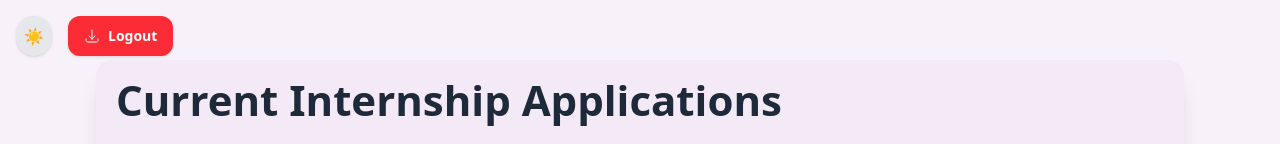
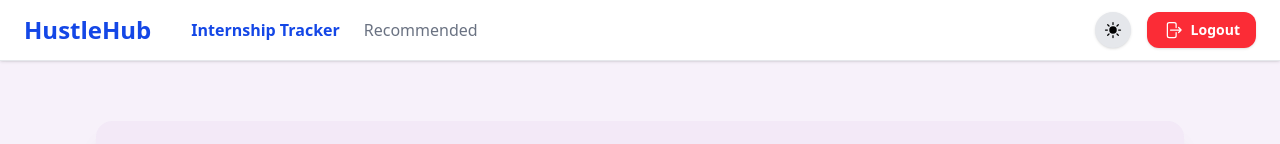
Before and after one commit to javiertay/SummerBuild2025, a React (Vite) app in the folder client/: page /dashboard in a window 1280 px wide. Shown: the top 144 px of the page. Built offline with nearby package versions, Linux system fonts and the light colour scheme; no server answers; sample sign-in values are in the browser's storage.

Commit message:
Navbar but dark mode still not fixed

```diff
--- /dev/null
+++ b/client/src/components/NavBar.jsx
@@ -0,0 +1,59 @@
+import { Link, useLocation } from "react-router-dom";
+import { ArrowRightOnRectangleIcon } from "@heroicons/react/24/outline";
+import { SunIcon, MoonIcon } from "@heroicons/react/24/solid";
+
+const Navbar = ({ isDark, toggleDarkMode, handleLogout }) => {
+  const location = useLocation();
+
+  const isActive = (path) =>
+    location.pathname === path
+      ? "text-blue-700 font-semibold"
+      : "text-gray-500 hover:text-blue-700";
+
+  return (
+    <nav
+      className={`w-full z-50 sticky top-0 border-b py-3 px-6 shadow-sm flex justify-between items-center
+        ${isDark ? "bg-[#1e1e1e] border-gray-700" : "bg-white border-gray-200"}
+      `}
+    >
+      {/* Left: Brand + Nav Links */}
+      <div className="flex items-center gap-10">
+        <h1 className="text-2xl font-extrabold text-blue-700">HustleHub</h1>
+        <div className="hidden md:flex gap-6 text-sm sm:text-base">
+          <Link to="/dashboard" className={isActive("/dashboard")}>
+            Internship Tracker
+          </Link>
+          <Link to="/recommended" className={isActive("/recommended")}>
+            Recommended
+          </Link>
+        </div>
+      </div>
+
+      {/* Right: Dark mode & Logout */}
+      <div className="flex items-center gap-4">
+        <button
+          onClick={toggleDarkMode}
+          className={`p-2 rounded-full shadow transition-colors ${
+            isDark ? "bg-gray-700 text-white" : "bg-gray-200 text-black"
+          }`}
+        >
+          {isDark ? <MoonIcon className="w-5 h-5" /> : <SunIcon className="w-5 h-5" />}
+        </button>
+
+        <button
+          onClick={handleLogout}
+          className={`flex items-center gap-2 px-4 py-2 text-sm font-semibold rounded-xl shadow transition-all duration-200
+            ${isDark
+              ? "bg-red-600 text-white hover:bg-red-700"
+              : "bg-red-500 text-white hover:bg-red-600"}
+          `}
+        >
+          <ArrowRightOnRectangleIcon className="w-5 h-5" />
+          Logout
+        </button>
+      </div>
+    </nav>
+  );
+};
+
+export default Navbar;
--- a/client/src/pages/MainTable.jsx
+++ b/client/src/pages/MainTable.jsx
@@ -17,6 +17,7 @@ import useDarkMode from "../hooks/useDarkMode";
 import { getInternship } from "../api/index.js";
 import { toast } from "react-toastify"
 import { createInternship } from "../api/index";
+import Navbar from "../components/Navbar";
 
 const InternshipTable = () => {
     const [isDark, setIsDark] = useDarkMode();
@@ -183,35 +184,18 @@ const InternshipTable = () => {
   }
 };
     return (
-    <motion.div
+      <>
+      <Navbar isDark={isDark} toggleDarkMode={() => setIsDark(!isDark)} handleLogout={handleLogout} />
+
+      <motion.div
         initial={{ opacity: 0, y: 30 }}
         animate={{ opacity: 1, y: 0 }}
         exit={{ opacity: 0, y: -30 }}
         transition={{ duration: 0.4 }}
         className={`relative min-h-screen flex items-center justify-center p-4 transition-colors ${isDark? "bg-[#333333]" : "bg-[rgba(236,219,243,0.4)]"}`}
     >
-      {/* button to toggle between dark & light mode */}
-      <div className ="absolute top-4 left-4 z-50 flex gap-4">
-        {/* Dark mode toggle */}
-        <button
-          onClick={() => setIsDark(!isDark)}
-          className={`p-2 rounded-full shadow transition-colors ${isDark ? "bg-gray-700" : "bg-gray-200"}`}
-        >{isDark ? "🌙 " : "☀️"}
-        </button>
 
-        {/* Logout button */}
-        <button
-          onClick={handleLogout}
-          className={`flex items-center justify-center gap-2 px-4 py-2 text-sm font-semibold rounded-xl shadow transition-all duration-200
-            ${isDark
-            ? "bg-red-600 text-white hover:bg-red-700 active:scale-95"
-            : "bg-red-500 text-white hover:bg-red-600 active:scale-95"}
-          `}
-      >
-            <ArrowDownTrayIcon className="w-4 h-4" />
-            Logout
-          </button>
-      </div>
+
 
       <div className={`w-[85vw] h-[85vh] rounded-2xl shadow-xl px-5 py-1 overflow-auto flex flex-col transition-colors ${isDark? "bg-[#2b2b2b]" : "bg-[rgba(236,219,243,0.4)]"}`}>
         <div className="flex justify-between items-center mb-1">
@@ -478,6 +462,8 @@ const InternshipTable = () => {
 
       </div>
     </motion.div>
+      </>
+
   );
 };
 
--- a/client/src/pages/Recommended.jsx
+++ b/client/src/pages/Recommended.jsx
@@ -1,10 +1,15 @@
 import { Link } from "react-router-dom";
 import { motion } from "framer-motion";
-import ShopeeLogo from '../assets/shopee logo.png'
-import GrabLogo from '../assets/grablogo.svg'
-import GoogleLogo from '../assets/google logo.webp'
-import SeaLogo from '../assets/seagroup.png'
-import BytedanceLogo from '../assets/bytedance.png'
+import ShopeeLogo from "../assets/shopee logo.png";
+import GrabLogo from "../assets/grablogo.svg";
+import GoogleLogo from "../assets/google logo.webp";
+import SeaLogo from "../assets/seagroup.png";
+import BytedanceLogo from "../assets/bytedance.png";
+import { useState } from "react";
+import { useNavigate } from "react-router-dom";
+import { toast } from "react-toastify";
+import useDarkMode from "../hooks/useDarkMode";
+import Navbar from "../components/Navbar";
 
 import {
   LineChart,
@@ -33,7 +38,15 @@ const roleBreakdown = [
   { name: "UX", value: 6 },
 ];
 
-const keywordCloud = ["React", "JavaScript", "TypeScript", "Next.js", "Tailwind CSS", "Redux", "Figma"];
+const keywordCloud = [
+  "React",
+  "JavaScript",
+  "TypeScript",
+  "Next.js",
+  "Tailwind CSS",
+  "Redux",
+  "Figma",
+];
 const matchScore = 82;
 
 const mockJobs = [
@@ -82,7 +95,23 @@ const mockJobs = [
 const COLORS = ["#3B82F6", "#60A5FA", "#93C5FD", "#BFDBFE"];
 
 const Recommended = () => {
+  const [isDark, setisDark] = useDarkMode();
+  const navigate = useNavigate();
+
+  const handleLogout = () => {
+    localStorage.removeItem("profile");
+    sessionStorage.removeItem("profile");
+    navigate("/login");
+    toast.success("Successfully logged out");
+  };
   return (
+    <>
+      <Navbar
+        isDark={isDark}
+        toggleDarkMode={() => setIsDark(!isDark)}
+        handleLogout={handleLogout}
+      />
+
       <motion.div
         initial={{ opacity: 0, y: 30 }}
         animate={{ opacity: 1, y: 0 }}
@@ -92,9 +121,12 @@ const Recommended = () => {
       >
         {/* Heading */}
         <div className="mb-6">
-        <h2 className="text-4xl font-extrabold text-blue-700 mb-2">Recommended Listings
+          <h2 className="text-4xl font-extrabold text-blue-700 mb-2">
+            Recommended Listings
           </h2>
-        <p className="text-gray-600 text-lg">Based on your internship applications, we’ve curated job suggestions tailored to your interests.
+          <p className="text-gray-600 text-lg">
+            Based on your internship applications, we’ve curated job suggestions
+            tailored to your interests.
           </p>
         </div>
 
@@ -102,13 +134,14 @@ const Recommended = () => {
         <div className="grid grid-cols-1 lg:grid-cols-2 gap-6 mb-10">
           {/* Application Activity */}
           <div className="bg-white rounded-xl shadow-sm border p-5 h-full">
-          <h4 className="font-semibold text-gray-700 mb-3 text-lg">Application Activity
+            <h4 className="font-semibold text-gray-700 mb-3 text-lg">
+              Application Activity
             </h4>
             <ResponsiveContainer width="100%" height={200}>
               <LineChart data={applicationTimeline}>
                 <XAxis dataKey="week" />
                 <YAxis allowDecimals={false} />
-              <Tooltip contentStyle={{ borderRadius: '0.5rem' }} />
+                <Tooltip contentStyle={{ borderRadius: "0.5rem" }} />
                 <Line
                   type="monotone"
                   dataKey="count"
@@ -122,7 +155,8 @@ const Recommended = () => {
 
           {/* Pie Chart – Role Focus */}
           <div className="bg-white rounded-xl shadow-sm border p-5 h-full flex flex-col items-center justify-center">
-          <h4 className="font-semibold text-gray-700 mb-3 text-lg">Application Role Focus
+            <h4 className="font-semibold text-gray-700 mb-3 text-lg">
+              Application Role Focus
             </h4>
             <div className="w-full h-[280px] sm:h-[320px]">
               <ResponsiveContainer width="100%" height="100%">
@@ -135,14 +169,24 @@ const Recommended = () => {
                     cy="50%"
                     outerRadius={100}
                     labelLine={false}
-                  label={({ name, percent }) => `${name}: ${(percent * 100).toFixed(0)}%`}
+                    label={({ name, percent }) =>
+                      `${name}: ${(percent * 100).toFixed(0)}%`
+                    }
                   >
                     {roleBreakdown.map((_, index) => (
-                    <Cell key={`cell-${index}`} fill={COLORS[index % COLORS.length]} />
+                      <Cell
+                        key={`cell-${index}`}
+                        fill={COLORS[index % COLORS.length]}
+                      />
                     ))}
                   </Pie>
-                <Legend iconType="circle" layout="horizontal" verticalAlign="bottom" align="center" />
-                <Tooltip contentStyle={{ borderRadius: '0.5rem' }} />
+                  <Legend
+                    iconType="circle"
+                    layout="horizontal"
+                    verticalAlign="bottom"
+                    align="center"
+                  />
+                  <Tooltip contentStyle={{ borderRadius: "0.5rem" }} />
                 </PieChart>
               </ResponsiveContainer>
             </div>
@@ -155,9 +199,13 @@ const Recommended = () => {
         {/* Skill Match Score and Keyword Cloud */}
         <div className="bg-white rounded-xl shadow-sm border p-5 mb-10 grid grid-cols-1 md:grid-cols-2 gap-6">
           <div className="flex flex-col items-center justify-center">
-          <h4 className="font-semibold text-gray-700 text-lg mb-2">Skill Match Score</h4>
+            <h4 className="font-semibold text-gray-700 text-lg mb-2">
+              Skill Match Score
+            </h4>
             <div className="w-32 h-32 rounded-full bg-blue-100 flex items-center justify-center shadow-inner">
-            <span className="text-4xl font-extrabold text-blue-700">{matchScore}%</span>
+              <span className="text-4xl font-extrabold text-blue-700">
+                {matchScore}%
+              </span>
             </div>
             <p className="mt-2 text-sm text-gray-600 text-center">
               Reflects how well your skills align with the roles you applied to.
@@ -187,12 +235,12 @@ const Recommended = () => {
           </h4>
           <ul className="list-disc pl-6 space-y-1">
             <li>
-            You’re targeting frontend heavily – consider applying to full-stack
-            roles to widen your scope.
+              You’re targeting frontend heavily – consider applying to
+              full-stack roles to widen your scope.
             </li>
             <li>
-            React and JavaScript are trending in your applications – ensure your
-            resume reflects strength in them.
+              React and JavaScript are trending in your applications – ensure
+              your resume reflects strength in them.
             </li>
             <li>Explore more remote roles – your last 3 were all onsite.</li>
           </ul>
@@ -234,6 +282,7 @@ const Recommended = () => {
           </Link>
         </div>
       </motion.div>
+    </>
   );
 };
 
```
Lines whose indentation alone changed are shown as unchanged.
